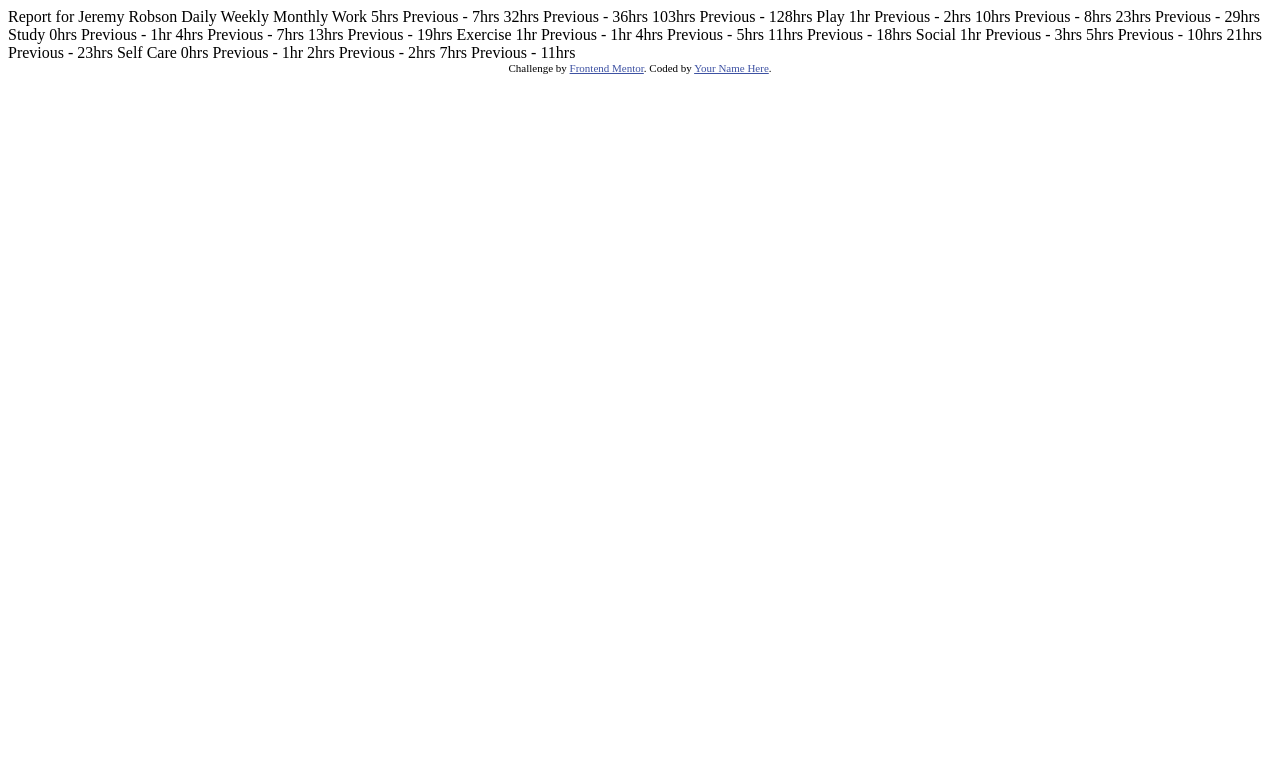
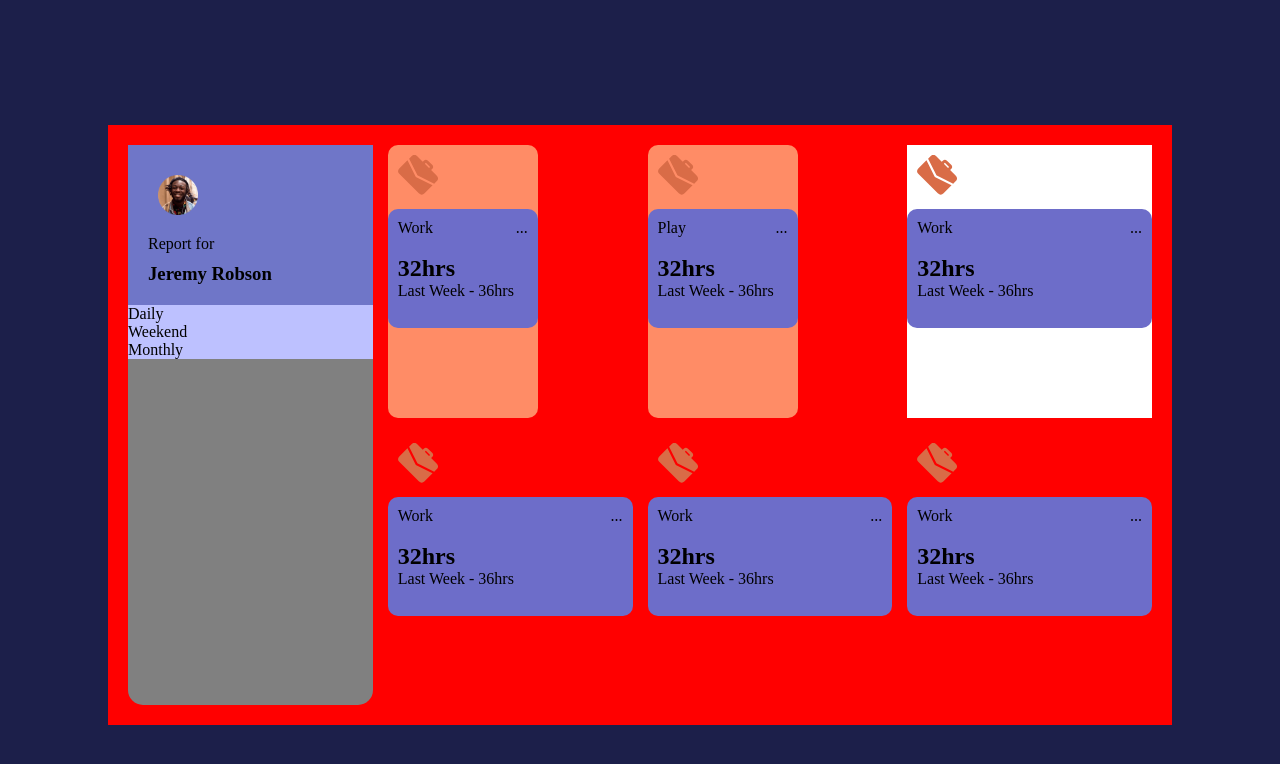
Before and after one commit to Jidraph1/TimeTrackingDashboard, a plain HTML site: page index.html in a window 1280 px wide. Drawn offline with Linux system fonts and the light colour scheme.

Commit message:
initial commit

```diff
--- a/index.html
+++ b/index.html
@@ -7,74 +7,130 @@
   <link rel="icon" type="image/png" sizes="32x32" href="./images/favicon-32x32.png">
 
   <title>Frontend Mentor | Time tracking dashboard</title>
+  <link rel="stylesheet" href="style.css">
 
-  <!-- Feel free to remove these styles or customise in your own stylesheet 👍 -->
-  <style>
-    .attribution { font-size: 11px; text-align: center; }
-    .attribution a { color: hsl(228, 45%, 44%); }
-  </style>
 </head>
 <body>
+  <div class="container">
+    <div class="profile">
+      <div class="name">
+        <img src="images/image-jeremy.png">
+        <p> Report for</p>
+        <h3> Jeremy Robson</h3>
+      </div>
+      <div class="days">
+        <p>Daily</p>
+        <p>Weekend</p>
+        <p>Monthly</p>
+      </div>
+    </div>
 
-  Report for
-  Jeremy Robson
+    <div class="work">
+      <img src="images/icon-work.svg">
+      <div class="workclass">
 
-  Daily
-  Weekly
-  Monthly
+        <div class="work-dotdot">
+          <p>Work </p>
+          <P>...</P>
+        </div>
 
-  Work
-  5hrs <!-- daily -->
-  Previous - 7hrs <!-- daily -->
-  32hrs <!-- weekly -->
-  Previous - 36hrs <!-- weekly -->
-  103hrs <!-- monthly -->
-  Previous - 128hrs <!-- monthly -->
+        <span class="work-time">
+        <h2> 32hrs </h2>
+        <p> Last Week - 36hrs</p>
+      </span>
+      </div>
 
-  Play
-  1hr <!-- daily -->
-  Previous - 2hrs <!-- daily -->
-  10hrs <!-- weekly -->
-  Previous - 8hrs <!-- weekly -->
-  23hrs <!-- monthly -->
-  Previous - 29hrs <!-- monthly -->
+      </div>
+      <div class="play">
+        <img src="images/icon-work.svg">
+        <div class="playclass">
 
-  Study
-  0hrs <!-- daily -->
-  Previous - 1hr <!-- daily -->
-  4hrs <!-- weekly -->
-  Previous - 7hrs <!-- weekly -->
-  13hrs <!-- monthly -->
-  Previous - 19hrs <!-- monthly -->
+          <div class="play-dotdot">
+            <p>Play</p>
+            <P>...</P>
+          </div>
 
-  Exercise
-  1hr <!-- daily -->
-  Previous - 1hr <!-- daily -->
-  4hrs <!-- weekly -->
-  Previous - 5hrs <!-- weekly -->
-  11hrs <!-- monthly -->
-  Previous - 18hrs <!-- monthly -->
+          <span class="play-time">
+          <h2> 32hrs </h2>
+          <p> Last Week - 36hrs</p>
+        </span>
+        </div>
 
-  Social
-  1hr <!-- daily -->
-  Previous - 3hrs <!-- daily -->
-  5hrs <!-- weekly -->
-  Previous - 10hrs <!-- weekly -->
-  21hrs <!-- monthly -->
-  Previous - 23hrs <!-- monthly -->
+        </div>
 
-  Self Care
-  0hrs <!-- daily -->
-  Previous - 1hr <!-- daily -->
-  2hrs <!-- weekly -->
-  Previous - 2hrs <!-- weekly -->
-  7hrs <!-- monthly -->
-  Previous - 11hrs <!-- monthly -->
+        <div class="study">
+          <img src="images/icon-work.svg">
+          <div class="workclass">
+
+            <div class="work-dotdot">
+              <p>Work </p>
+              <P>...</P>
+            </div>
+
+            <span class="work-time">
+            <h2> 32hrs </h2>
+            <p> Last Week - 36hrs</p>
+          </span>
+          </div>
+
+          </div>
+
+          <div class="exercise">
+            <img src="images/icon-work.svg">
+            <div class="workclass">
+
+              <div class="work-dotdot">
+                <p>Work </p>
+                <P>...</P>
+              </div>
+
+              <span class="work-time">
+              <h2> 32hrs </h2>
+              <p> Last Week - 36hrs</p>
+            </span>
+            </div>
+
+            </div>
+
+            <div class="social">
+              <img src="images/icon-work.svg">
+              <div class="workclass">
+
+                <div class="work-dotdot">
+                  <p>Work </p>
+                  <P>...</P>
+                </div>
+
+                <span class="work-time">
+                <h2> 32hrs </h2>
+                <p> Last Week - 36hrs</p>
+              </span>
+              </div>
+
+              </div>
+
+              <div class="selfcare">
+                <img src="images/icon-work.svg">
+                <div class="workclass">
+
+                  <div class="work-dotdot">
+                    <p>Work </p>
+                    <P>...</P>
+                  </div>
+
+                  <span class="work-time">
+                  <h2> 32hrs </h2>
+                  <p> Last Week - 36hrs</p>
+                </span>
+                </div>
+
+                </div>
+
+    </div>
+  </div>
 
 
-  <div class="attribution">
-    Challenge by <a href="https://www.frontendmentor.io?ref=challenge" target="_blank">Frontend Mentor</a>.
-    Coded by <a href="#">Your Name Here</a>.
-  </div>
+
+
 </body>
 </html>
--- /dev/null
+++ b/style.css
@@ -0,0 +1,111 @@
+* {
+  margin: 0;
+  padding: 0;
+}
+body {
+  height: 100vh;
+  display: flex;
+  align-items: center;
+  justify-content: center;
+  background-color: hsl(235, 46%, 20%);
+}
+.container {
+  margin-top: 50px;
+  width: 80%;
+  height: 70%;
+  padding: 20px;
+  display: grid;
+  /* justify-content: center;
+  align-items: center; */
+  flex-wrap: wrap;
+  gap: 15px;
+  background-color: red;
+  grid-template-columns: repeat(4, 1fr);
+  grid-template-rows: repeat(2, 1fr);
+  grid-template-areas:
+    "profile work play study "
+    "profile exercise social selfcare";
+}
+
+.profile {
+  border-radius: 15px;
+  display: flex;
+  flex-direction: column;
+  grid-area: profile;
+  background-color: grey;
+}
+.name {
+  display: grid;
+  background-color: hsl(235, 45%, 61%);
+  gap: 10px;
+  padding: 20px;
+}
+.days {
+  background-color: hsl(236, 100%, 87%);
+}
+.container img {
+  width: 40px;
+  padding: 10px;
+}
+
+.work {
+  /* padding: 20px; */
+  border-radius: 10px;
+  width: 150px;
+  background-color: hsl(15, 100%, 70%);
+  grid-area: work;
+}
+
+.workclass {
+  background-color: rgb(109, 109, 201);
+  padding: 10px;
+  border-radius: 10px;
+}
+.work img {
+  /* float: right; */
+}
+.work-dotdot {
+  display: flex;
+  justify-content: space-between;
+}
+.work-time {
+  padding: 20px;
+}
+
+.play {
+  /* padding: 20px; */
+  border-radius: 10px;
+  width: 150px;
+  background-color: hsl(15, 100%, 70%);
+  grid-area: play;
+}
+
+.playclass {
+  background-color: rgb(109, 109, 201);
+  padding: 10px;
+  border-radius: 10px;
+}
+.play img {
+  /* float: right; */
+}
+.play-dotdot {
+  display: flex;
+  justify-content: space-between;
+}
+.play-time {
+  padding: 20px;
+}
+
+.study {
+    background: white;
+  grid-area: study;
+}
+.exercise {
+  grid-area: exercise;
+}
+.social {
+  grid-area: social;
+}
+.selfcare {
+  grid-area: selfcare;
+}
```
